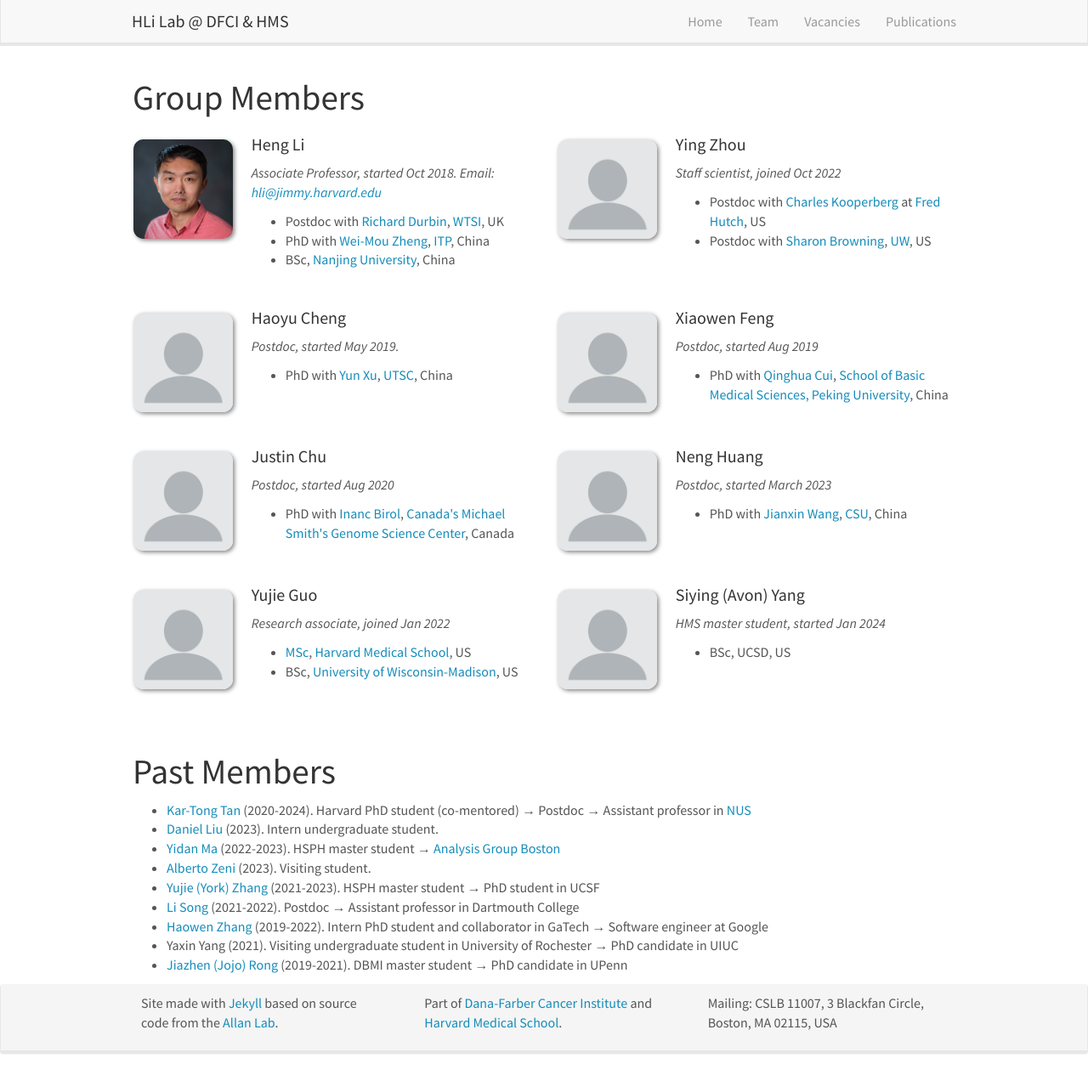
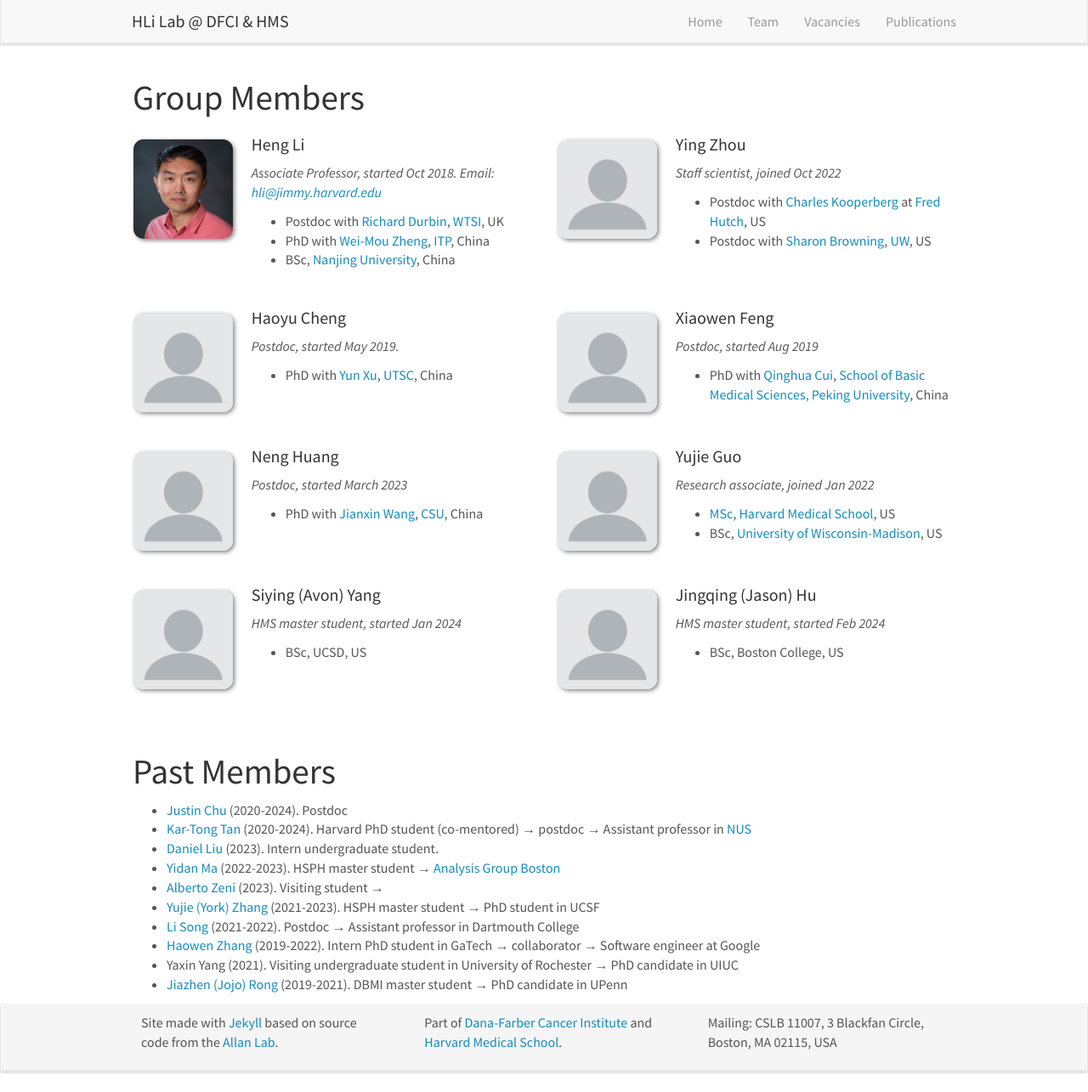
Before and after one commit to hlilab/hlilab.github.io, a Jekyll site: the page built from _pages/team.md, in a window 1280 px wide and 1285 px high. Shown: the whole window at 85% size. Built offline with Jekyll 4.4.1, drawn with Linux system fonts in a browser that asks for light colours; nearby versions of some CDN libraries.

Commit message:
updated the group page

```diff
--- a/_data/team_members.yml
+++ b/_data/team_members.yml
@@ -27,12 +27,6 @@
   number_educ: 1
   education1: PhD with <a href="http://www.cuilab.cn/">Qinghua Cui</a>, <a href="http://sbms.bjmu.edu.cn/english/index.htm">School of Basic Medical Sciences, Peking University</a>, China
 
-- name: Justin Chu
-  photo: default.png
-  info: Postdoc, started Aug 2020
-  number_educ: 1
-  education1: PhD with <a href="https://www.bcgsc.ca/people/inanc-birol">Inanc Birol</a>, <a href="https://www.bcgsc.ca">Canada's Michael Smith's Genome Science Center</a>, Canada
-
 - name: Neng Huang
   photo: default.png
   info: Postdoc, started March 2023
@@ -51,3 +45,9 @@
   info: HMS master student, started Jan 2024
   number_educ: 1
   education1: BSc, UCSD, US
+
+- name: Jingqing (Jason) Hu
+  photo: default.png
+  info: HMS master student, started Feb 2024
+  number_educ: 1
+  education1: BSc, Boston College, US
--- a/_pages/team.md
+++ b/_pages/team.md
@@ -74,12 +74,13 @@ permalink: /team/
 
 # Past Members
 
-* [Kar-Tong Tan](https://www.linkedin.com/in/kar-tong-tan-b843aa1b8/) (2020-2024). Harvard PhD student (co-mentored) &#8594; Postdoc &#8594; Assistant professor in [NUS](https://nus.edu.sg/)
+* [Justin Chu](https://www.linkedin.com/in/justin-chu-84685652/) (2020-2024). Postdoc
+* [Kar-Tong Tan](https://www.linkedin.com/in/kar-tong-tan-b843aa1b8/) (2020-2024). Harvard PhD student (co-mentored) &#8594; postdoc &#8594; Assistant professor in [NUS](https://nus.edu.sg/)
 * [Daniel Liu](https://liudaniel.com/) (2023). Intern undergraduate student.
 * [Yidan Ma](https://www.linkedin.com/in/yidanma-51/) (2022-2023). HSPH master student &#8594; [Analysis Group Boston](https://www.analysisgroup.com/about/locations/boston/)
-* [Alberto Zeni](https://www.linkedin.com/in/alberto-zeni/) (2023). Visiting student.
+* [Alberto Zeni](https://www.linkedin.com/in/alberto-zeni/) (2023). Visiting student &#8594;
 * [Yujie (York) Zhang](https://www.linkedin.com/in/yujie-zhang-5a0633152/) (2021-2023). HSPH master student &#8594; PhD student in UCSF
 * [Li Song](https://www.linkedin.com/in/li-song-81201329) (2021-2022). Postdoc &#8594; Assistant professor in Dartmouth College
-* [Haowen Zhang](https://zhanghaowen.com/) (2019-2022). Intern PhD student and collaborator in GaTech &#8594; Software engineer at Google
+* [Haowen Zhang](https://zhanghaowen.com/) (2019-2022). Intern PhD student in GaTech &#8594; collaborator &#8594; Software engineer at Google
 * Yaxin Yang (2021). Visiting undergraduate student in University of Rochester &#8594; PhD candidate in UIUC
 * [Jiazhen (Jojo) Rong](https://www.linkedin.com/in/jiazhen-jojo-rong-3ab8b610b/) (2019-2021). DBMI master student &#8594; PhD candidate in UPenn
```
